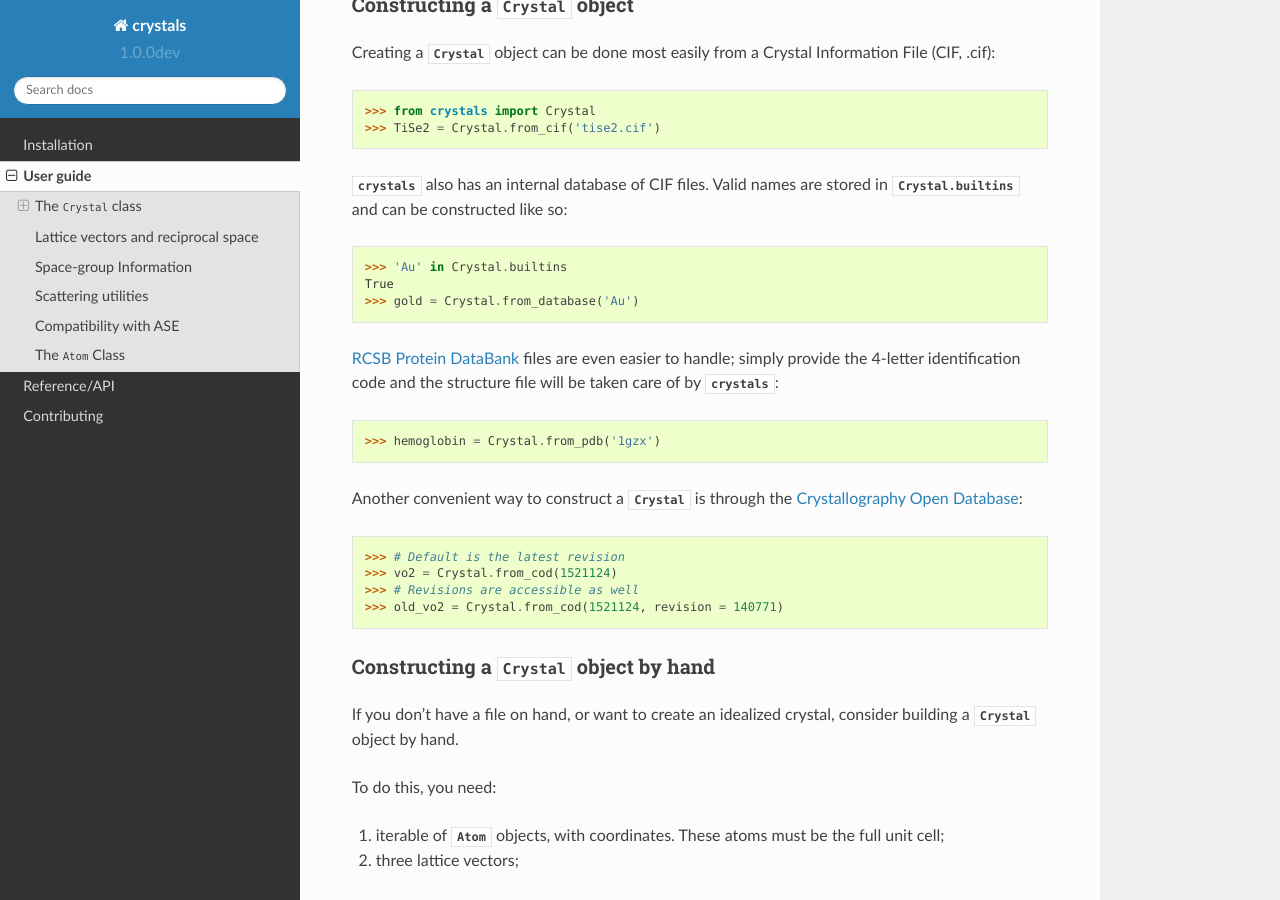
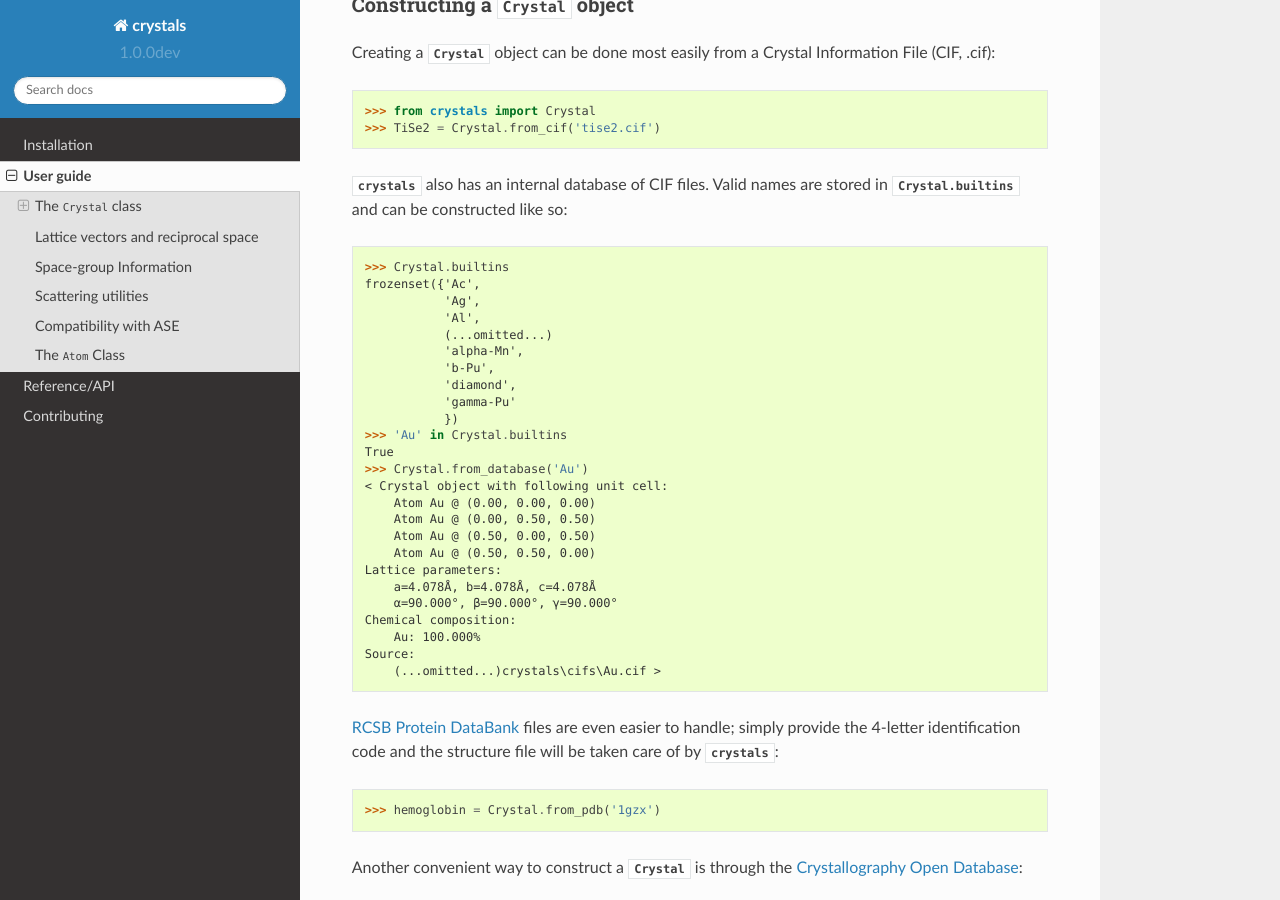
Before and after one commit to LaurentRDC/crystals, a Sphinx documentation site: the page built from docs/guide.rst, in a window 1280 px wide and 900 px high, scrolled down 544 px. Built offline with Sphinx 7.4.7 and the Read the Docs theme 2.0.0, drawn with Linux system fonts in a browser that asks for light colours.

Commit message:
DOC: updated guide

```diff
--- a/docs/guide.rst
+++ b/docs/guide.rst
@@ -27,9 +27,31 @@ Creating a :class:`Crystal` object can be done most easily from a Crystal Inform
 :mod:`crystals` also has an internal database of CIF files. Valid names are stored in :attr:`Crystal.builtins` and can be
 constructed like so::
 
+    >>> Crystal.builtins
+    frozenset({'Ac',
+               'Ag',
+               'Al',
+               (...omitted...)
+               'alpha-Mn',
+               'b-Pu',
+               'diamond',
+               'gamma-Pu'
+               })
     >>> 'Au' in Crystal.builtins
     True
-    >>> gold = Crystal.from_database('Au')
+    >>> Crystal.from_database('Au')
+    < Crystal object with following unit cell:
+        Atom Au @ (0.00, 0.00, 0.00)
+        Atom Au @ (0.00, 0.50, 0.50)
+        Atom Au @ (0.50, 0.00, 0.50)
+        Atom Au @ (0.50, 0.50, 0.00)
+    Lattice parameters:
+        a=4.078Å, b=4.078Å, c=4.078Å
+        α=90.000°, β=90.000°, γ=90.000°
+    Chemical composition:
+        Au: 100.000%
+    Source:
+        (...omitted...)crystals\cifs\Au.cif >
 
 `RCSB Protein DataBank <http://www.rcsb.org/>`_ files are even easier to handle; simply provide the 4-letter identification code
 and the structure file will be taken care of by :mod:`crystals`::
```
